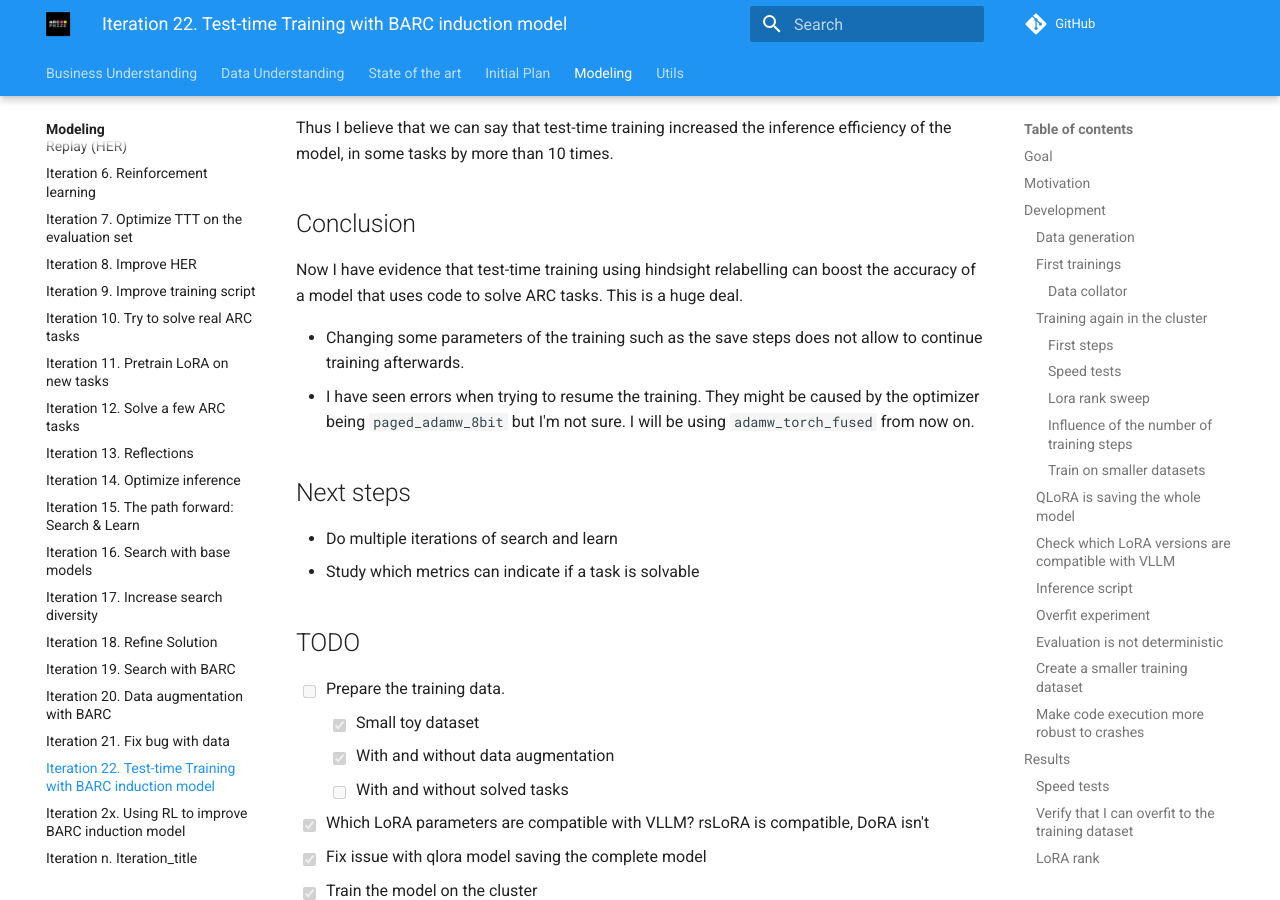
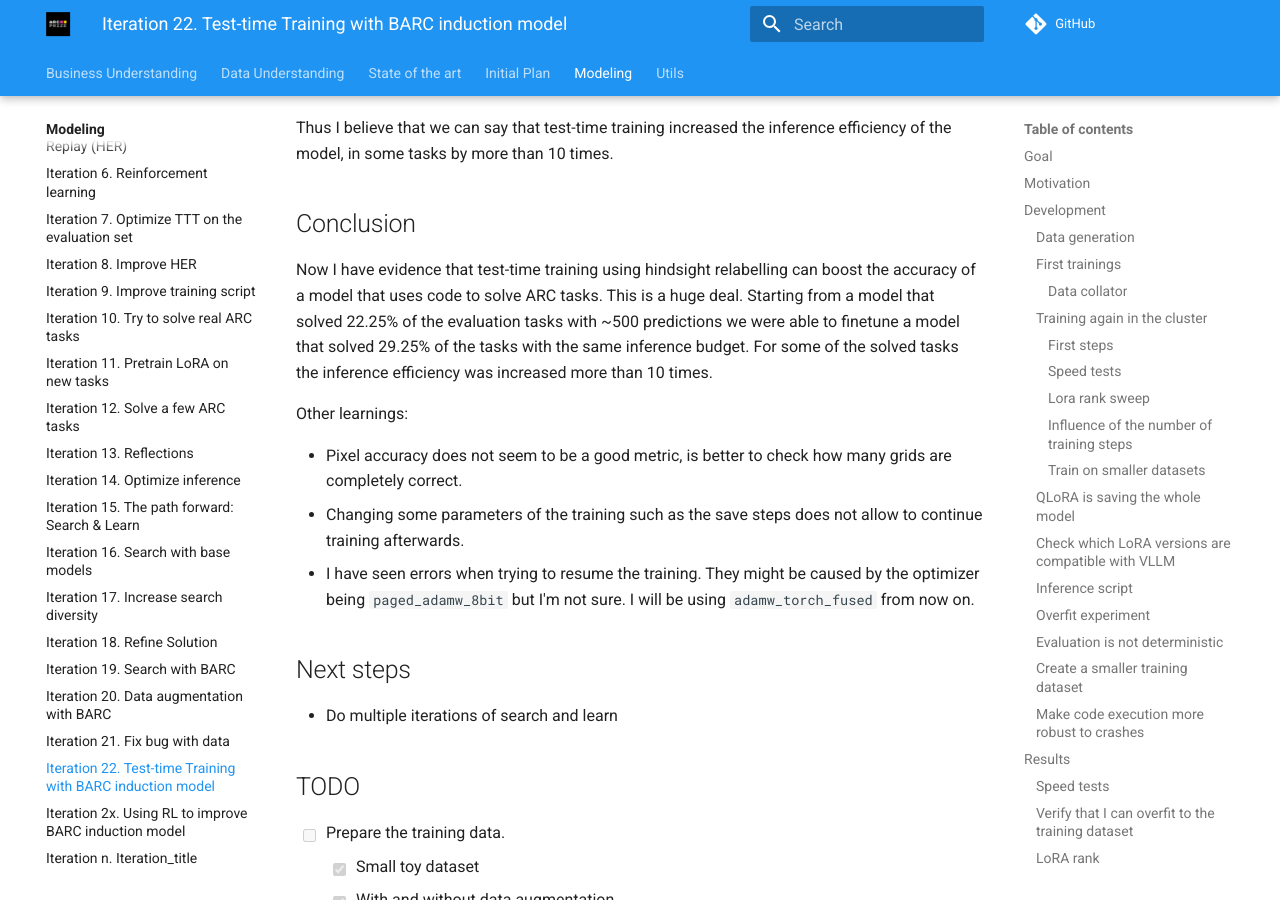
Before and after one commit to ironbar/arc25, an MkDocs documentation site: the page built from docs/modeling/Iteration_22_ttt_BARC.md, in a window 1280 px wide and 900 px high, scrolled down 19855 px. Built offline with MkDocs 1.6.1 and Material for MkDocs 9.7.7, drawn with Linux system fonts in a browser that asks for light colours; comment, search, counter and statistics services are not loaded; some of the changed text lies outside the part shown.

Commit message:
closing iteration 22

```diff
--- a/docs/modeling/Iteration_22_ttt_BARC.md
+++ b/docs/modeling/Iteration_22_ttt_BARC.md
@@ -843,7 +843,7 @@ that we have done a single iteration of search and learn, we could do many more.
 
 </details>
 
-### Are the improvements legit
+### Are the improvements legit?
 
 Let's describe the experiment that we have just done:
 
@@ -875,15 +875,17 @@ Thus I believe that we can say that test-time training increased the inference e
 ## Conclusion
 
 Now I have evidence that test-time training using hindsight relabelling can boost the accuracy of a model
-that uses code to solve ARC tasks. This is a huge deal.
+that uses code to solve ARC tasks. This is a huge deal. Starting from a model that solved 22.25% of the evaluation tasks with ~500 predictions we were able to finetune a model that solved 29.25% of the tasks with the same inference budget. For some of the solved tasks the inference efficiency was increased more than 10 times.
 
+Other learnings:
+
+- Pixel accuracy does not seem to be a good metric, is better to check how many grids are completely correct.
 - Changing some parameters of the training such as the save steps does not allow to continue training afterwards.
 - I have seen errors when trying to resume the training. They might be caused by the optimizer being `paged_adamw_8bit` but I'm not sure. I will be using `adamw_torch_fused` from now on.
 
 ## Next steps
 
 - Do multiple iterations of search and learn
-- Study which metrics can indicate if a task is solvable
 
 ## TODO
 
```
Also changed, not shown: 1 other file.
